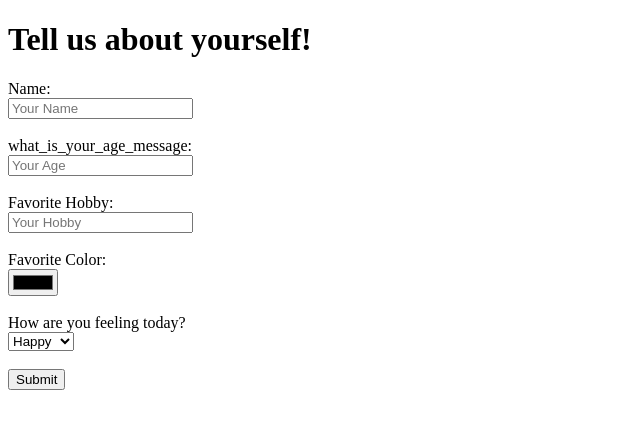
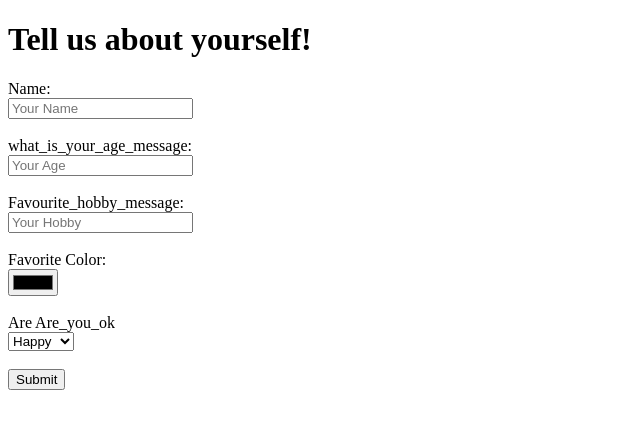
Before and after one commit to sandyvirat/Flask, a Flask app: page / in a window 1280 px wide. Shown: the top 429 px of the page, without its empty margins (0-640 px from the left). Run offline with Flask 3, Linux system fonts and the light colour scheme.

Commit message:
Hobby and age of user changed

```diff
--- a/templates/greet.html
+++ b/templates/greet.html
@@ -8,7 +8,7 @@
 <body style="background-color: {{ color }};">
     <h1>{{ greeting }}</h1>
     <p>{{ what_is_your_age_message }}</p>
-    <p>{{ hobby_message }}</p>
-    <p>{{ mood_message }}</p>
+    <p>{{ Favourite_hobby_message }}</p>
+    <p>{{ Are_you_ok }}</p>
 </body>
 </html>
--- a/templates/index.html
+++ b/templates/index.html
@@ -14,13 +14,13 @@
         <label for="age">what_is_your_age_message:</label><br>
         <input type="text" id="age" name="age" placeholder="Your Age"><br><br>
 
-        <label for="hobby">Favorite Hobby:</label><br>
+        <label for="hobby">Favourite_hobby_message:</label><br>
         <input type="text" id="hobby" name="hobby" placeholder="Your Hobby"><br><br>
 
         <label for="color">Favorite Color:</label><br>
         <input type="color" id="color" name="color"><br><br>
 
-        <label for="mood">How are you feeling today?</label><br>
+        <label for="mood">Are Are_you_ok</label><br>
         <select id="mood" name="mood">
             <option value="happy">Happy</option>
             <option value="sad">Sad</option>
```
